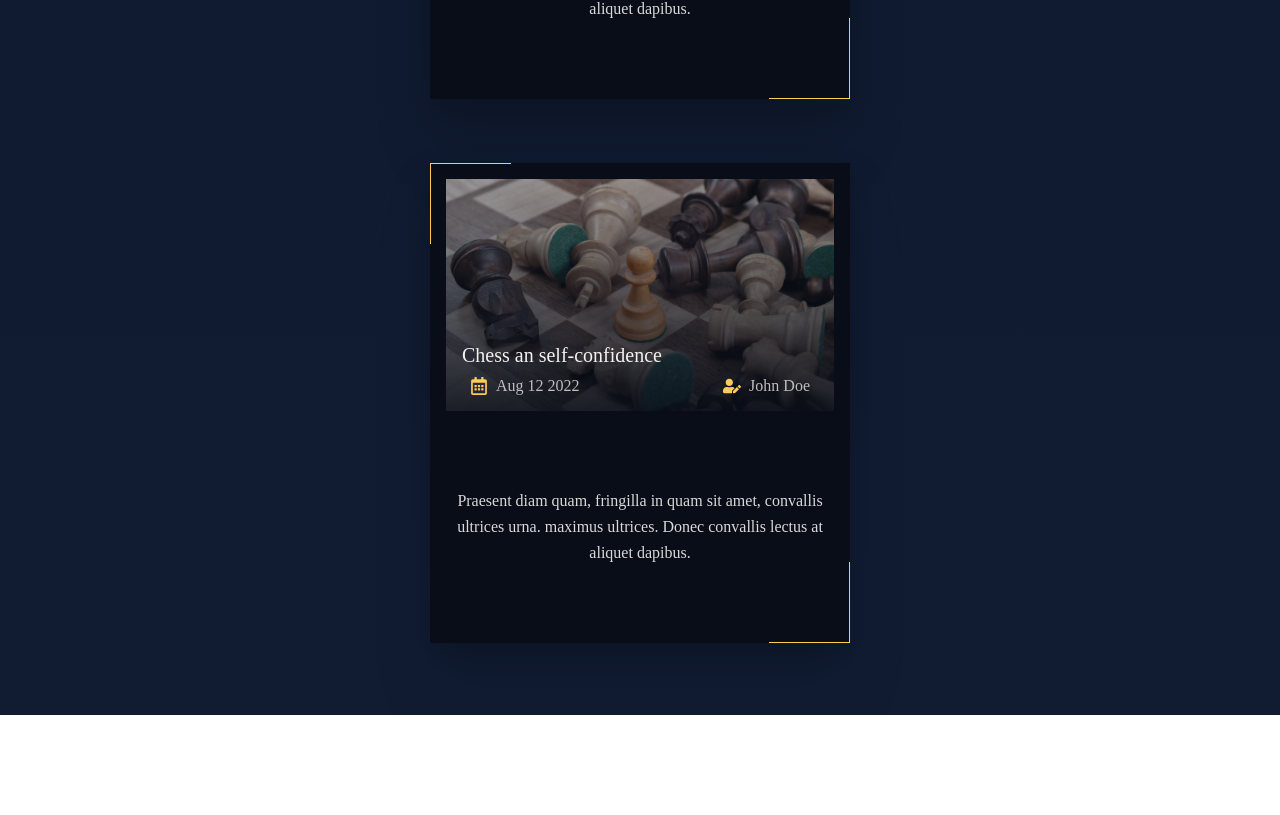
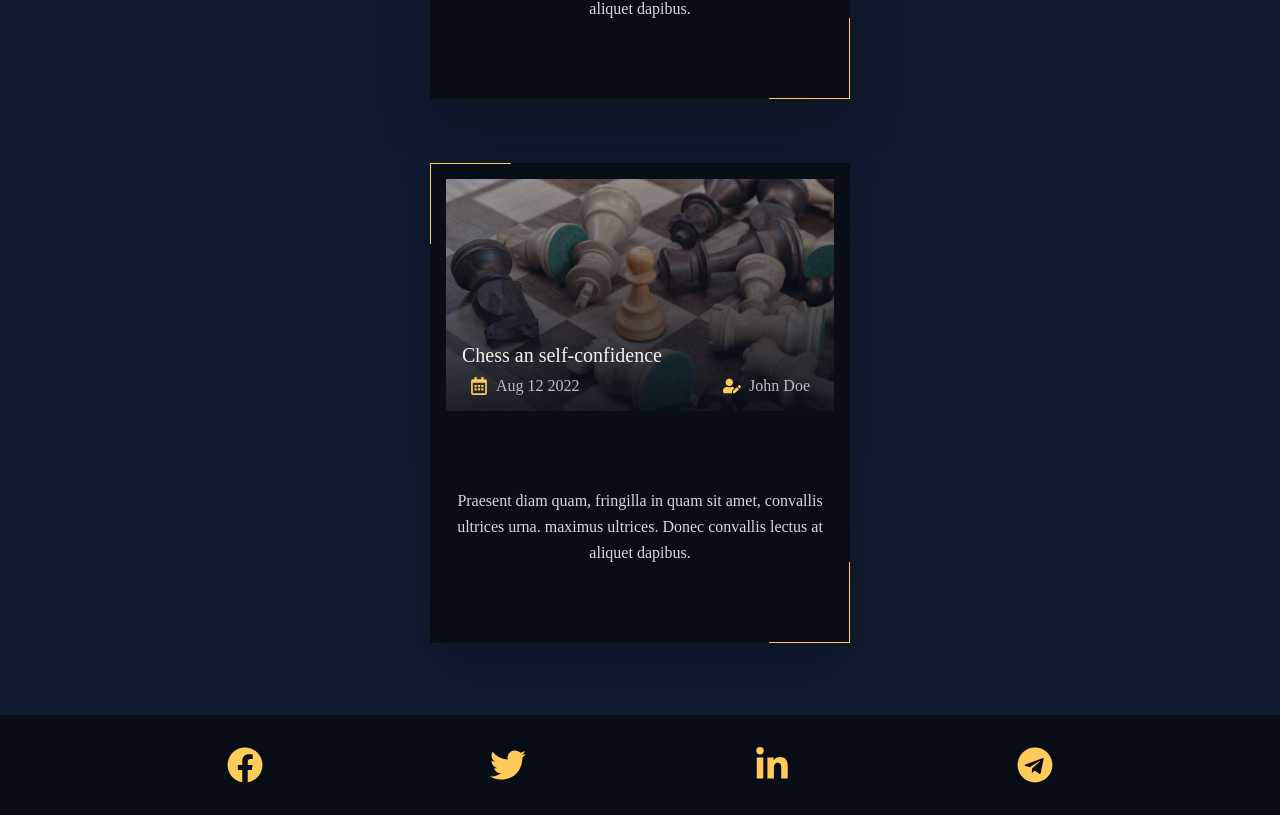
Before and after one commit to MarcPerezdeTudela/chess-club-landing, a Next.js app: page / in a window 1280 px wide. Shown: the part 5227-6042 px from the top of the page. Before the commit the page ends 5942 px from the top, so only its background shows below. Built offline with nearby package versions, Linux system fonts and the light colour scheme.

Commit message:
feat: add Footer

```diff
--- a/src/layouts/MainLayout/Footer.tsx
+++ b/src/layouts/MainLayout/Footer.tsx
@@ -1,5 +1,35 @@
+import { ThemeInterface } from '@/types/theme'
 import React from 'react'
+import { FaFacebook, FaLinkedinIn, FaTwitter, FaTelegram } from 'react-icons/fa'
+import styled, { useTheme } from 'styled-components'
 
 export const Footer = () => {
-  return <footer></footer>
+  const theme = useTheme() as ThemeInterface
+  return (
+    <Container>
+      <SocialMedia>
+        <FaFacebook size={36} fill={theme.colors.secondary} />
+        <FaTwitter size={36} fill={theme.colors.secondary} />
+        <FaLinkedinIn size={36} fill={theme.colors.secondary} />
+        <FaTelegram size={36} fill={theme.colors.secondary} />
+      </SocialMedia>
+    </Container>
+  )
 }
+
+const Container = styled.footer`
+  height: 100px;
+  display: flex;
+  align-items: center;
+  justify-content: center;
+  background-color: ${({ theme }) => theme.colors.primaryDark};
+`
+const SocialMedia = styled.div`
+  display: flex;
+  width: 100%;
+  justify-content: space-evenly;
+
+  & > * {
+    cursor: pointer;
+  }
+`
```
